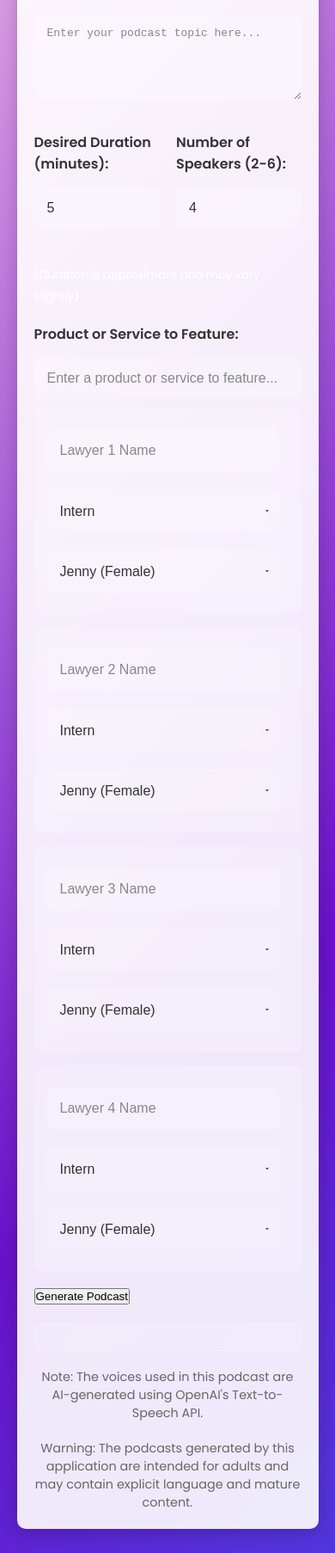
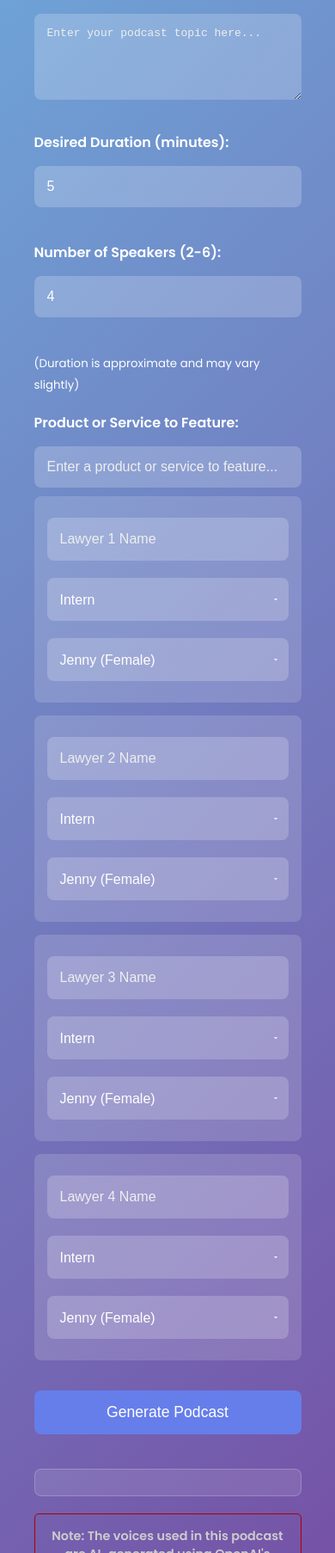
Before and after one commit to KingAmada/Lord-Lawyers, a website: page public/index.html in a window 390 px wide. Shown: the part 194-2000 px from the top of the page at 86% size. Drawn offline with Linux system fonts and the light colour scheme.

Commit message:
Update styles.css

```diff
--- a/public/styles.css
+++ b/public/styles.css
@@ -1,5 +1,4 @@
-/* Import font */
-@import url('https://fonts.googleapis.com/css2?family=Poppins:wght@400;600&display=swap');
+/* public/styles.css */
 
 /* Reset and Base Styles */
 * {
@@ -12,10 +11,29 @@ body {
     font-family: 'Poppins', sans-serif;
     color: #fff;
     min-height: 100vh;
-    background: linear-gradient(-45deg, #6a11cb, #2575fc, #6a11cb, #fbc2eb, #f9d423, #ff9a9e);
+    background: linear-gradient(-45deg, #667eea, #764ba2, #6bcbef, #a0a0a0);
     background-size: 400% 400%;
     animation: gradientAnimation 15s ease infinite;
     overflow-y: auto; /* Enable vertical scrolling */
+}
+
+/* Container Styling */
+.container {
+    width: 90%;
+    max-width: 800px;
+    margin: 40px auto;
+    padding: 20px;
+}
+
+/* Style the disclaimer */
+.disclaimer {
+    color: #a00;
+    padding: 15px;
+    margin: 20px 0;
+    border: 1px solid #a00;
+    border-radius: 5px;
+    text-align: center;
+    font-weight: bold;
 }
 
 /* Animations */
@@ -32,41 +50,21 @@ body {
 }
 
 @keyframes fadeIn {
-    from {
-        opacity: 0;
-        transform: translateY(20px);
-    }
-    to {
-        opacity: 1;
-        transform: translateY(0);
-    }
+    from { opacity: 0; transform: translateY(20px); }
+    to   { opacity: 1; transform: translateY(0); }
 }
 
-/* Main Container */
-.container {
-    width: 90%;
-    max-width: 800px;
-    margin: 40px auto;
-    padding: 20px;
-    background: rgba(255, 255, 255, 0.9);
-    border-radius: 10px;
-    box-shadow: 0px 4px 20px rgba(0, 0, 0, 0.2);
+/* Title */
+h1 {
+    font-size: 2.5em;
+    margin-bottom: 20px;
+    color: #fff;
+    text-align: center;
     animation: fadeIn 1s ease-in-out;
 }
 
-/* Titles */
-h1 {
-    font-size: 2.5em;
-    margin-bottom: 20px;
-    color: #333;
-    text-align: center;
-}
-
 /* Input Fields */
-textarea,
-input[type="text"],
-input[type="number"],
-select {
+textarea, input[type="text"], input[type="number"], select {
     width: 100%;
     border: none;
     border-radius: 8px;
@@ -75,19 +73,15 @@ select {
     margin: 10px 0;
     box-sizing: border-box;
     background: rgba(255, 255, 255, 0.2);
-    color: #333;
+    color: #fff;
     transition: background 0.3s, box-shadow 0.3s;
 }
 
-textarea::placeholder,
-input::placeholder {
-    color: #888;
+textarea::placeholder, input::placeholder {
+    color: #eee;
 }
 
-textarea:focus,
-input[type="text"]:focus,
-input[type="number"]:focus,
-select:focus {
+textarea:focus, input[type="text"]:focus, input[type="number"]:focus, select:focus {
     outline: none;
     background: rgba(255, 255, 255, 0.3);
     box-shadow: 0 0 10px rgba(102, 126, 234, 0.7);
@@ -99,32 +93,29 @@ textarea {
 }
 
 /* Buttons */
-.gradient-button {
+button {
     width: 100%;
-    background: linear-gradient(90deg, #6a11cb, #2575fc, #6a11cb);
-    background-size: 200% 200%;
-    animation: gradientAnimation 6s ease infinite;
+    background-color: #667eea;
+    color: #fff;
+    padding: 15px;
+    font-size: 1.1em;
     border: none;
-    color: white;
-    padding: 15px;
-    font-size: 1.2em;
     border-radius: 8px;
     cursor: pointer;
     margin: 20px 0;
-    transition: background-color 0.3s, transform 0.2s, box-shadow 0.3s ease;
-    box-shadow: 0px 4px 15px rgba(0, 0, 0, 0.2);
+    transition: background-color 0.3s, transform 0.2s;
 }
 
-.gradient-button:hover {
-    transform: scale(1.1);
-    box-shadow: 0px 6px 20px rgba(0, 0, 0, 0.4);
+button:hover {
+    background-color: #5a67d8;
+    transform: translateY(-2px);
 }
 
-.gradient-button:active {
+button:active {
     transform: translateY(0);
 }
 
-.gradient-button:disabled {
+button:disabled {
     background-color: #999;
     cursor: not-allowed;
 }
@@ -147,7 +138,7 @@ textarea {
     display: block;
     margin-bottom: 5px;
     font-weight: bold;
-    color: #333;
+    color: #fff;
 }
 
 #podcast-settings {
@@ -171,6 +162,24 @@ textarea {
     animation: fadeIn 0.5s ease-in-out;
 }
 
+.speaker-config::before {
+    content: '';
+    position: absolute;
+    left: -5px;
+    top: -5px;
+    right: -5px;
+    bottom: -5px;
+    z-index: -1;
+    background: linear-gradient(135deg, #667eea, #764ba2);
+    border-radius: 10px;
+    opacity: 0;
+    transition: opacity 0.3s;
+}
+
+.speaker-config:hover::before {
+    opacity: 1;
+}
+
 .speaker-config input[type="text"],
 .speaker-config select,
 .speaker-config .personality-input {
@@ -179,6 +188,17 @@ textarea {
     margin-bottom: 10px;
     min-width: 200px;
     height: 50px;
+}
+
+.speaker-config input[type="text"]:last-child,
+.speaker-config select:last-child,
+.speaker-config .personality-input:last-child {
+    margin-right: 0;
+}
+
+.speaker-config input[type="text"]::placeholder,
+.speaker-config .personality-input::placeholder {
+    color: #eee;
 }
 
 .speaker-config select {
@@ -202,7 +222,7 @@ textarea {
     display: block;
     margin-bottom: 5px;
     font-weight: bold;
-    color: #333;
+    color: #fff;
 }
 
 .promo-section input[type="text"] {
@@ -212,8 +232,22 @@ textarea {
     padding: 15px;
     font-size: 1em;
     background: rgba(255, 255, 255, 0.2);
-    color: #333;
+    color: #fff;
     margin-bottom: 10px;
+}
+
+/* Responsive Design */
+@media (max-width: 768px) {
+    .settings-row > div {
+        flex: 1 1 100%;
+    }
+
+    .speaker-config input[type="text"],
+    .speaker-config select,
+    .speaker-config .personality-input {
+        flex: 1 1 100%;
+        margin-right: 0;
+    }
 }
 
 /* Conversation Display Area */
@@ -224,7 +258,7 @@ textarea {
     overflow-y: auto;
     margin: 0 auto;
     max-width: 100%;
-    color: #333;
+    color: #fff;
     background: rgba(255, 255, 255, 0.1);
     padding: 15px;
     border-radius: 8px;
@@ -240,16 +274,51 @@ textarea {
 #progress {
     margin-top: 20px;
     font-size: 1.1em;
-    color: #555;
-    text-align: center;
+    color: #fff;
 }
 
 /* Disclaimer */
 .disclaimer {
     font-size: 0.9em;
-    color: #666;
+    color: #ccc;
     margin-top: 20px;
     text-align: center;
+}
+
+/* Loading Overlay */
+.loading-overlay {
+    position: fixed;
+    top: 0;
+    left: 0;
+    width: 100%;
+    height: 100%;
+    background-color: rgba(0, 0, 0, 0.7);
+    z-index: 999;
+    display: none;
+}
+
+.loading-spinner {
+    position: absolute;
+    top: 50%;
+    left: 50%;
+    transform: translate(-50%, -50%);
+}
+
+.loading-spinner div {
+    width: 40px;
+    height: 40px;
+    background-color: #fff;
+    border-radius: 100%;
+    animation: bounce 2s infinite ease-in-out;
+}
+
+@keyframes bounce {
+    0%, 100% {
+        transform: scale(0);
+    }
+    50% {
+        transform: scale(1);
+    }
 }
 
 /* Scrollbar Styling */
```
